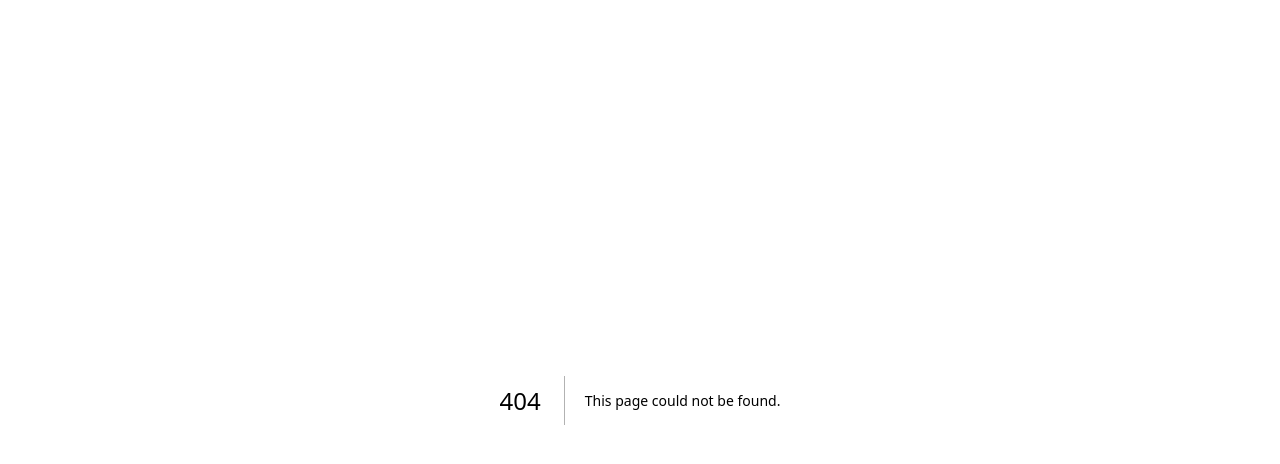
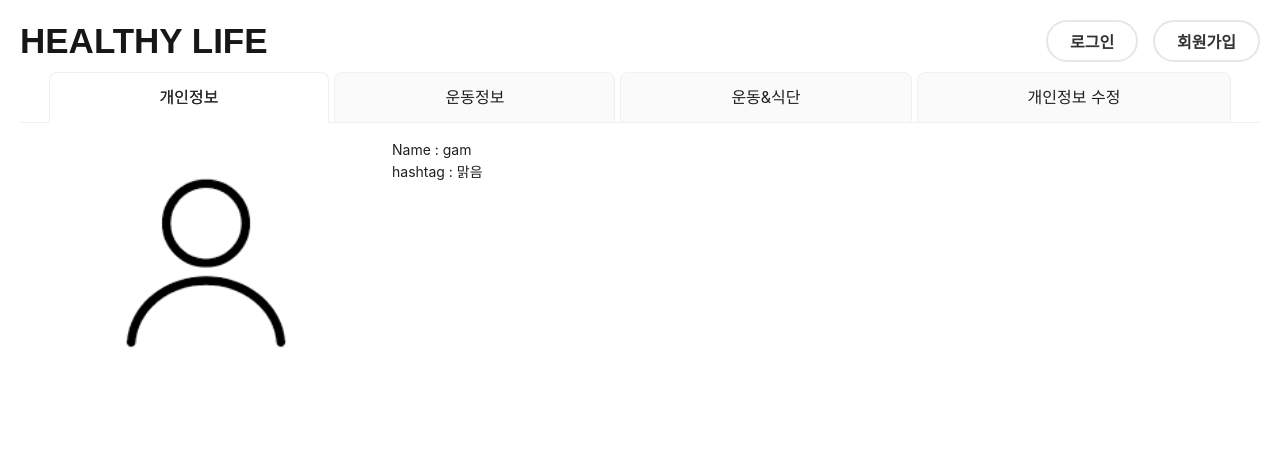
Before and after one commit to HealthyLife-project/healthylife-front, a Next.js app in the folder frontend/: page /mypage in a window 1280 px wide. Before the commit this address had no page. Shown: the top 464 px of the page. Built offline with nearby package versions, Linux system fonts and the light colour scheme.

Commit message:
fix : css수정 및 컴포넌트 분리

```diff
--- /dev/null
+++ b/frontend/src/components/Header/index.tsx
@@ -0,0 +1,41 @@
+import { HeaderStyled } from "./styled";
+import { useRouter } from "next/router";
+import clsx from "clsx";
+
+//헤더 컴포넌트
+const Header = () => {
+  const router = useRouter();
+  return (
+    <>
+      <HeaderStyled className={clsx("main-wrap")}>
+        <div
+          className="main-logo"
+          onClick={() => {
+            router.push("/");
+          }}
+        >
+          HEALTHY LIFE
+        </div>
+        <div className="loginandsignup">
+          <button
+            className={clsx("main-login")}
+            onClick={() => {
+              router.push("/login");
+            }}
+          >
+            로그인
+          </button>
+          <button
+            className={clsx("main-signup")}
+            onClick={() => {
+              router.push("/signup");
+            }}
+          >
+            회원가입
+          </button>
+        </div>
+      </HeaderStyled>
+    </>
+  );
+};
+export default Header;
--- /dev/null
+++ b/frontend/src/components/Header/styled.tsx
@@ -0,0 +1,41 @@
+import styled from "styled-components";
+
+//메인 페이지 css
+export const HeaderStyled = styled.div`
+  &.main-wrap {
+    max-width: 1280px;
+    width: 100%;
+    height: 100%;
+    display: flex;
+    justify-content: space-between;
+    //padding: 0px 20px;
+    align-items: center;
+    margin: 10px auto;
+    //background-color: #d2e4f8;
+
+    .main-logo {
+      font-size: 35px;
+      font-weight: bold;
+      cursor: pointer;
+    }
+    .loginandsignup {
+      display: flex;
+      gap: 15px;
+    }
+    .main-login,
+    .main-signup {
+      background-color: white;
+      border: 2px solid #e6e6e6;
+      color: #333;
+      font-size: 16px;
+      font-weight: 700;
+      padding: 8px 22px;
+      border-radius: 36px;
+      height: 42px;
+      display: flex;
+      justify-content: center;
+      align-items: center;
+      cursor: pointer;
+    }
+  }
+`;
--- a/frontend/src/components/MyPage/Main/index.tsx
+++ b/frontend/src/components/MyPage/Main/index.tsx
@@ -5,13 +5,19 @@ import { headerlst } from "./headerlist";
 import { Tabs, ConfigProvider } from "antd";
 
 //Component
+import Header from "@/components/Header";
 import Userinfo from "../UserInfo";
 import ExerciseInfo from "../ExerciseInfo";
 import ExerciseAndMeal from "../ExerciseAndMeal";
+import { useState } from "react";
 
-//마이 페이지 메인 컴포넌트
+//마이페이지 메인 컴포넌트
 const MyPageMain = () => {
-  let category_lst: string[] = [];
+  //변수 선언
+  let category_lst: string[] = []; //카테고리 용 배열
+
+  //useState
+  const [defualtTap, setDefualtTab] = useState("1");
 
   headerlst.map((element: { id: number; category: string }, index: number) => {
     category_lst.push(element.category);
@@ -44,17 +50,20 @@ const MyPageMain = () => {
   ];
 
   return (
+    <>
       <MyMain className={clsx("main-wrap")}>
+        <Header />
         <ConfigProvider theme={theme}>
           <Tabs
             className={clsx("tabs-header")}
-          defaultActiveKey="1"
+            defaultActiveKey={defualtTap} //초기 탭
             items={items}
             type="card"
             centered
           />
         </ConfigProvider>
       </MyMain>
+    </>
   );
 };
 
--- a/frontend/src/components/MyPage/Main/styled.ts
+++ b/frontend/src/components/MyPage/Main/styled.ts
@@ -4,8 +4,13 @@ export const MyMain = styled.div`
   &.main-wrap {
     max-width: 1280px;
     width: 100%;
-    height: 500px;
-    margin: 0px auto;
+    height: 100%;
+    display: flex;
+    justify-content: space-between;
+    flex-direction: column;
+    padding: 0px 20px;
+    align-items: center;
+    margin: 10px auto;
 
     .tabs-header {
       width: 100%;
@@ -13,6 +18,7 @@ export const MyMain = styled.div`
   }
 `;
 
+//Design Component
 export const theme = {
   token: {
     // global token
@@ -20,11 +26,11 @@ export const theme = {
   components: {
     // component token
     Tabs: {
-      titleFontSize: 20,
+      titleFontSize: 16,
       itemSelectedColor: "#2A2A2A",
       itemHoverColor: "#2A2A2A",
-      cardGutter: 0,
-      cardPadding: "15px 100px", // "Tabs" 키 아래 정의해야 함
+      cardGutter: 5,
+      cardPadding: "12px 110px", // "Tabs" 키 아래 정의해야 함
     },
   },
 };
--- a/frontend/src/components/MyPage/UserContent/index.tsx
+++ b/frontend/src/components/MyPage/UserContent/index.tsx
@@ -10,7 +10,7 @@ import { userdata } from "./datalist";
 //마이페이지 > 개인정보 메인 컴포넌트
 const UserContent = () => {
   return (
-    <UserContentStyle>
+    <UserContentStyle className={clsx("main-wrap")}>
       <ContentInfo info={userdata} />
     </UserContentStyle>
   );
--- a/frontend/src/components/MyPage/UserContent/styled.ts
+++ b/frontend/src/components/MyPage/UserContent/styled.ts
@@ -1,3 +1,9 @@
 import styled from "styled-components";
 
-export const UserContentStyle = styled.div``;
+export const UserContentStyle = styled.div`
+  &.main-wrap {
+    display: flex;
+    width: 70%;
+    height: 100%;
+  }
+`;
--- a/frontend/src/components/MyPage/UserImage/styled.ts
+++ b/frontend/src/components/MyPage/UserImage/styled.ts
@@ -3,7 +3,7 @@ import styled from "styled-components";
 export const UserImageStyle = styled.div`
   &.main-wrap {
     display: flex;
-    width: 50%;
+    width: 30%;
     height: 100%;
 
     .main-image {
@@ -14,8 +14,8 @@ export const UserImageStyle = styled.div`
     }
 
     .user-image-style {
-      width: 80%;
-      height: 80%;
+      width: 100%;
+      height: 100%;
     }
   }
 `;
--- a/frontend/src/components/MyPage/UserInfo/styled.ts
+++ b/frontend/src/components/MyPage/UserInfo/styled.ts
@@ -5,6 +5,6 @@ export const UserInfoStyle = styled.div`
     display: flex;
     width: 100%;
     height: 100%;
-    background-color: yellow;
+    //background-color: yellow;
   }
 `;
--- /dev/null
+++ b/frontend/src/pages/mypage/index.tsx
@@ -0,0 +1,10 @@
+import SignupPage from "@/features/Members/SignupPage/SignupForm";
+import MyPage from "@/components/MyPage/Main";
+
+export default function Signup() {
+  return (
+    <>
+      <MyPage />
+    </>
+  );
+}
```
Also changed, not shown: frontend/src/features/MainPage/Main/index.tsx (+17 -28 lines), frontend/src/features/MainPage/Main/styled.tsx (+1 -26 lines). Lines whose indentation alone changed are shown as unchanged.
